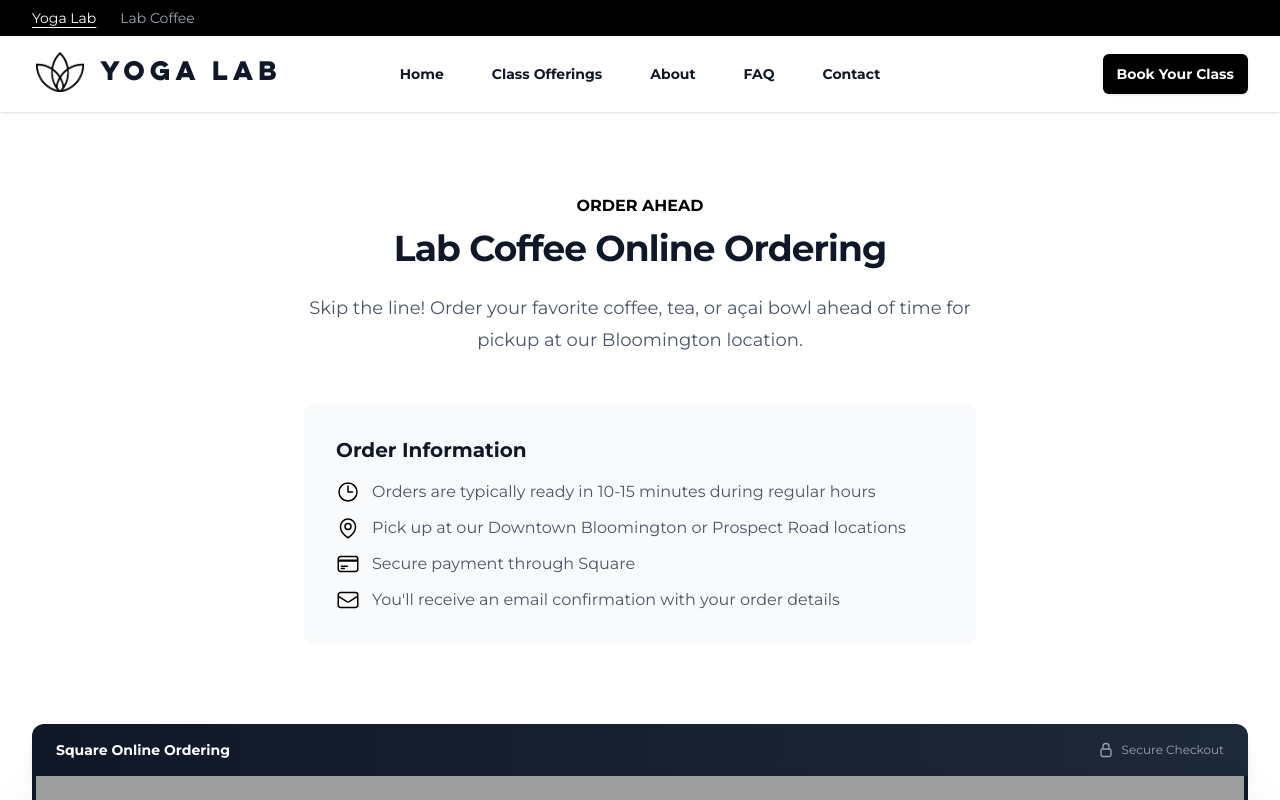
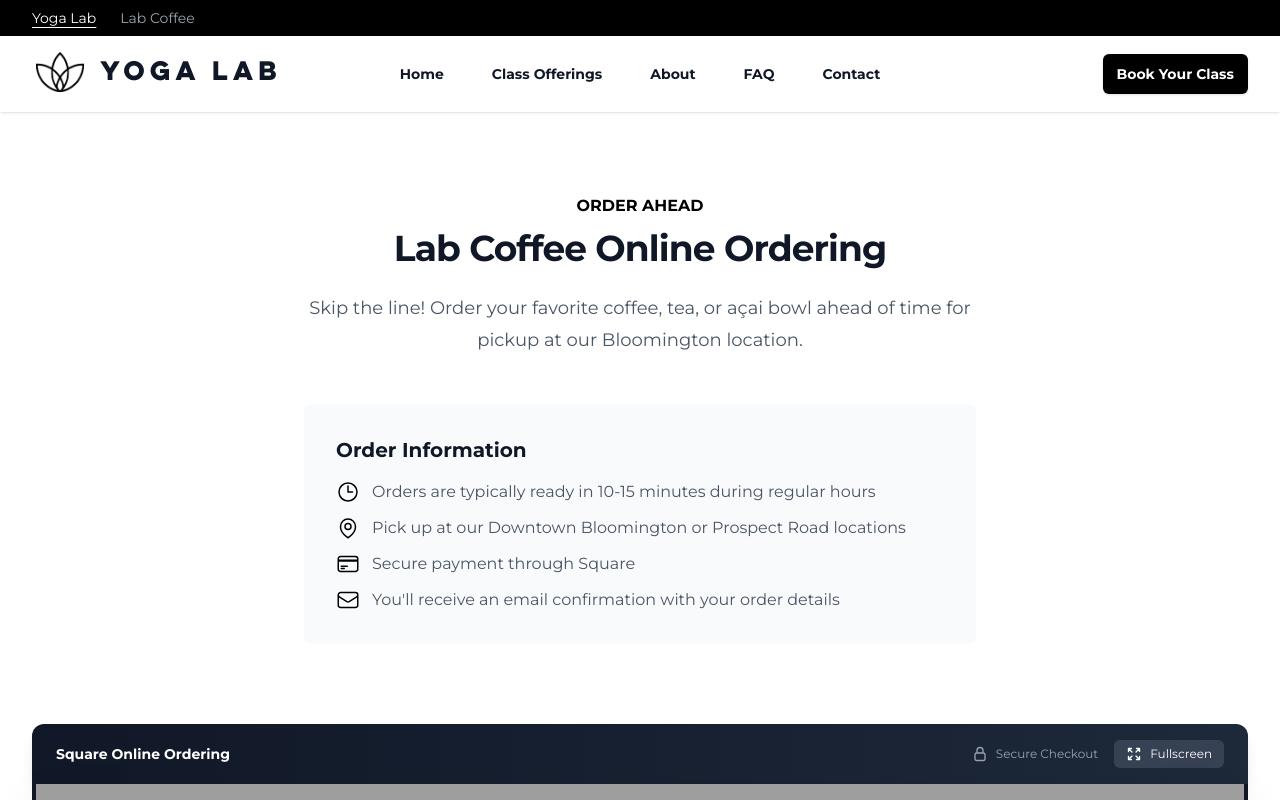
Before and after one commit to dkhundley/yogalab-website, a React (Vite) app: page /order in a window 1280 px wide. Shown: the top 800 px of the page. Built offline with nearby package versions, Linux system fonts and the light colour scheme; grey boxes are pictures that could not be loaded.

Commit message:
feat: Add fullscreen toggle functionality to Order page iframe

```diff
--- a/src/pages/Order.jsx
+++ b/src/pages/Order.jsx
@@ -1,4 +1,28 @@
+import { useState, useRef } from 'react';
+
 export default function Order() {
+  const [isFullScreen, setIsFullScreen] = useState(false);
+  const iframeContainerRef = useRef(null);
+
+  const toggleFullScreen = () => {
+    if (!document.fullscreenElement) {
+      iframeContainerRef.current?.requestFullscreen().then(() => {
+        setIsFullScreen(true);
+      }).catch((err) => {
+        console.error('Error attempting to enable fullscreen:', err);
+      });
+    } else {
+      document.exitFullscreen().then(() => {
+        setIsFullScreen(false);
+      });
+    }
+  };
+
+  // Listen for fullscreen changes (e.g., user presses ESC)
+  const handleFullScreenChange = () => {
+    setIsFullScreen(!!document.fullscreenElement);
+  };
+
   return (
     <div className="bg-white font-montserrat">
       <div className="py-16 sm:py-20">
@@ -58,16 +82,45 @@
             <div className="flex items-center gap-3">
               <span className="text-white text-sm font-semibold">Square Online Ordering</span>
             </div>
-            <div className="flex items-center gap-2 text-gray-400">
-              <svg className="w-4 h-4" fill="none" viewBox="0 0 24 24" strokeWidth="2" stroke="currentColor">
-                <path strokeLinecap="round" strokeLinejoin="round" d="M16.5 10.5V6.75a4.5 4.5 0 10-9 0v3.75m-.75 11.25h10.5a2.25 2.25 0 002.25-2.25v-6.75a2.25 2.25 0 00-2.25-2.25H6.75a2.25 2.25 0 00-2.25 2.25v6.75a2.25 2.25 0 002.25 2.25z" />
-              </svg>
-              <span className="text-xs hidden sm:inline">Secure Checkout</span>
+            <div className="flex items-center gap-4">
+              <div className="flex items-center gap-2 text-gray-400">
+                <svg className="w-4 h-4" fill="none" viewBox="0 0 24 24" strokeWidth="2" stroke="currentColor">
+                  <path strokeLinecap="round" strokeLinejoin="round" d="M16.5 10.5V6.75a4.5 4.5 0 10-9 0v3.75m-.75 11.25h10.5a2.25 2.25 0 002.25-2.25v-6.75a2.25 2.25 0 00-2.25-2.25H6.75a2.25 2.25 0 00-2.25 2.25v6.75a2.25 2.25 0 002.25 2.25z" />
+                </svg>
+                <span className="text-xs hidden sm:inline">Secure Checkout</span>
+              </div>
+              {/* Fullscreen Toggle Button */}
+              <button
+                onClick={toggleFullScreen}
+                className="flex items-center gap-2 px-3 py-1.5 rounded-md bg-gray-700 hover:bg-gray-600 transition-colors text-white text-xs font-medium"
+                title={isFullScreen ? "Exit Fullscreen" : "Enter Fullscreen"}
+              >
+                {isFullScreen ? (
+                  <>
+                    <svg className="w-4 h-4" fill="none" viewBox="0 0 24 24" strokeWidth="2" stroke="currentColor">
+                      <path strokeLinecap="round" strokeLinejoin="round" d="M9 9V4.5M9 9H4.5M9 9L3.75 3.75M9 15v4.5M9 15H4.5M9 15l-5.25 5.25M15 9h4.5M15 9V4.5M15 9l5.25-5.25M15 15h4.5M15 15v4.5m0-4.5l5.25 5.25" />
+                    </svg>
+                    <span className="hidden sm:inline">Exit Fullscreen</span>
+                  </>
+                ) : (
+                  <>
+                    <svg className="w-4 h-4" fill="none" viewBox="0 0 24 24" strokeWidth="2" stroke="currentColor">
+                      <path strokeLinecap="round" strokeLinejoin="round" d="M3.75 3.75v4.5m0-4.5h4.5m-4.5 0L9 9M3.75 20.25v-4.5m0 4.5h4.5m-4.5 0L9 15M20.25 3.75h-4.5m4.5 0v4.5m0-4.5L15 9m5.25 11.25h-4.5m4.5 0v-4.5m0 4.5L15 15" />
+                    </svg>
+                    <span className="hidden sm:inline">Fullscreen</span>
+                  </>
+                )}
+              </button>
             </div>
           </div>
 
           {/* Iframe Container with border */}
-          <div className="relative w-full bg-white rounded-b-xl shadow-2xl border-4 border-gray-900 border-t-0" style={{ paddingBottom: '100%', minHeight: '800px' }}>
+          <div
+            ref={iframeContainerRef}
+            className="relative w-full bg-white rounded-b-xl shadow-2xl border-4 border-gray-900 border-t-0"
+            style={{ paddingBottom: '100%', minHeight: '800px' }}
+            onFullscreenChange={handleFullScreenChange}
+          >
             <iframe
               src="https://labcoffeebn.square.site"
               className="absolute top-0 left-0 w-full h-full rounded-b-xl"
```
